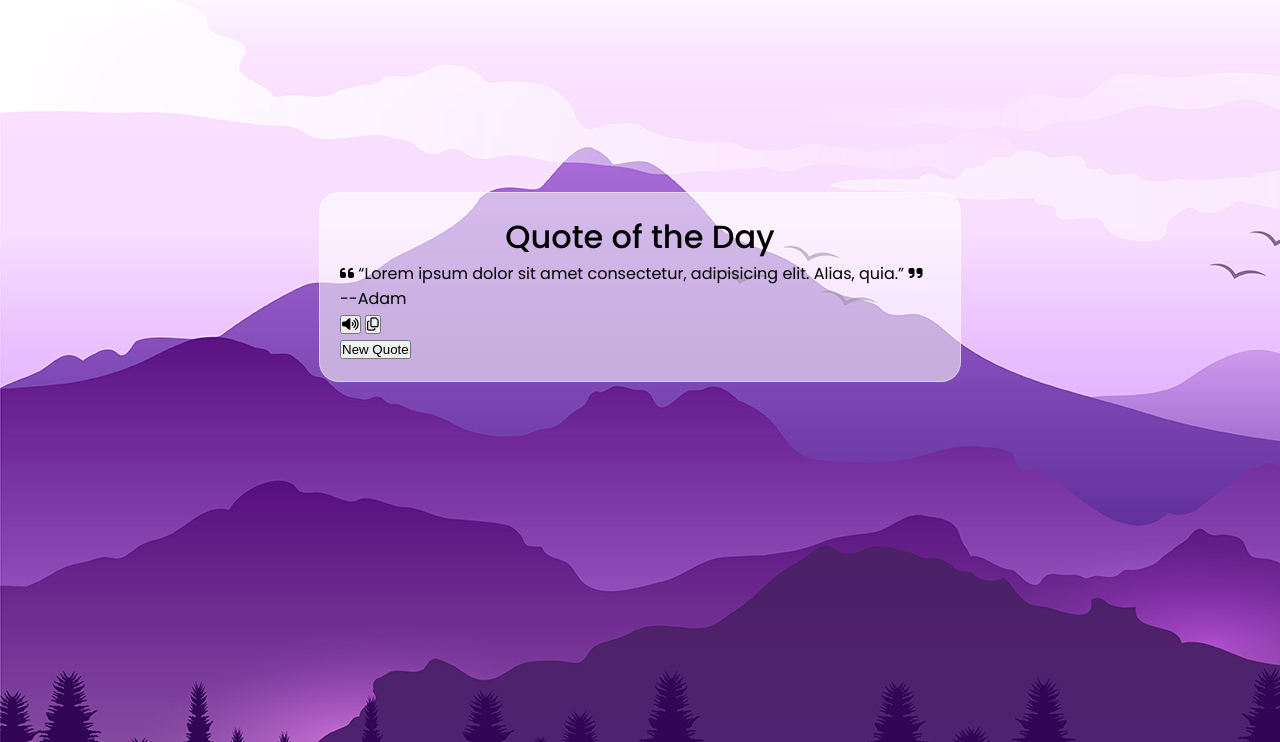
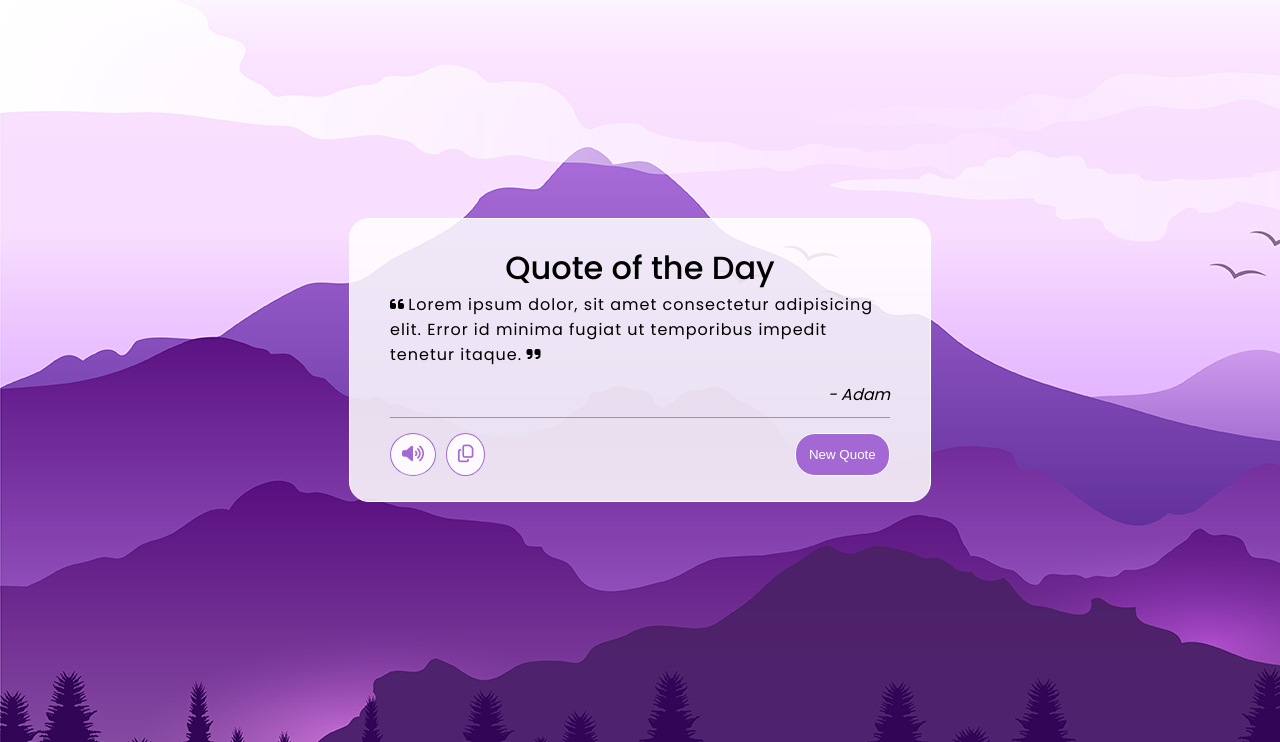
Before and after one commit to mutasim77/JS-Projects, a PHP site: page / in a window 1280 px wide. Shown: the top 742 px of the page. Run offline with PHP 8.4, Linux system fonts and the light colour scheme; some libraries are stand-ins or nearby versions.

Commit message:
Design Finished

```diff
--- a/QuotesApp/index.html
+++ b/QuotesApp/index.html
@@ -15,16 +15,17 @@
         <h1>Quote of the Day</h1>
         <blockquote>
             <i class="fas fa-quote-left"></i>
-            <q>Lorem ipsum dolor sit amet consectetur, adipisicing elit. Alias, quia.</q>
+            <p>Lorem ipsum dolor, sit amet consectetur adipisicing elit. Error id minima fugiat ut temporibus impedit
+                tenetur itaque.</p>
             <i class="fas fa-quote-right"></i>
         </blockquote>
-        <span>--Adam</span>
+        <div class="author">-<span> Adam</span></div>
         <div class="flex justify-between">
             <div class="flex">
-                <button class="btn"><i class="fa-solid fa-volume-high"></i></button>
-                <button class="btn"><i class="fa-regular fa-copy"></i></button>
+                <button class="btn" id="speach"><i class="fa-solid fa-volume-high"></i></button>
+                <button class="btn" id="copy"><i class="fa-regular fa-copy"></i></button>
             </div>
-            <button class="btn">New Quote</button>
+            <button id="change-quote">New Quote</button>
         </div>
     </div>
 
--- a/QuotesApp/styles/css/style.css
+++ b/QuotesApp/styles/css/style.css
@@ -9,17 +9,72 @@ body {
   font-family: "Poppins", sans-serif;
 }
 
+::selection {
+  background: #a368d4;
+  color: #fff;
+}
+
 .container {
-  max-width: 600px;
+  max-width: 500px;
   margin: 0 auto;
-  border: 1px solid rgba(255, 255, 255, 0.4);
-  background: rgba(255, 255, 255, 0.55);
+  border: 1px solid #fff;
+  background: rgba(255, 255, 255, 0.85);
   backdrop-filter: 5px;
   border-radius: 20px;
-  margin-top: 15%;
-  padding: 20px;
+  margin-top: 17%;
+  padding: 25px 40px;
 }
 .container h1 {
   text-align: center;
   font-weight: 500;
+}
+.container p {
+  display: inline;
+  letter-spacing: 1px;
+}
+.container .flex {
+  display: flex;
+}
+.container .justify-between {
+  justify-content: space-between;
+}
+.container .author {
+  margin: 15px 0;
+  text-align: end;
+  padding-bottom: 10px;
+  border-bottom: 1px solid #999;
+  font-style: italic;
+}
+.container button {
+  cursor: pointer;
+}
+.container .btn {
+  border-radius: 50%;
+  padding: 10px 11px;
+  background: rgba(255, 255, 255, 0.85);
+  border: 1px solid #a368d4;
+  color: #a368d4;
+  font-size: 1.1em;
+  transition: all 0.3s ease;
+}
+.container .btn:hover {
+  border-color: #fff;
+  color: #fff;
+  background: #a368d4;
+}
+.container .btn:not(:last-child) {
+  margin-right: 10px;
+}
+.container #change-quote {
+  border: 1px solid #fff;
+  background: #a368d4;
+  color: #fff;
+  border-radius: 20px;
+  padding: 0.2em 1em;
+  transition: all 0.3s ease;
+}
+.container #change-quote:hover {
+  color: #a368d4;
+  background: rgba(255, 255, 255, 0.85);
+  border-color: #a368d4;
 }/*# sourceMappingURL=style.css.map */
--- a/QuotesApp/styles/sass/style.sass
+++ b/QuotesApp/styles/sass/style.sass
@@ -4,23 +4,78 @@
     margin: 0
     padding: 0
 
-$border: rgba(255, 255, 255, 0.40)
-$background: rgba(255, 255, 255, 0.55)
+$border: #fff
+$background: rgba(255, 255, 255, 0.85)
 
 body
     background-image: url('../../img/img.jpg')
     font-family: 'Poppins', sans-serif
 
+::selection
+    background: #a368d4
+    color: $border
+
 .container
-    max-width: 600px
+    max-width: 500px
     margin: 0 auto
     border: 1px solid $border
     background: $background
     backdrop-filter: 5px
     border-radius: 20px
-    margin-top: 15%
-    padding: 20px
+    margin-top: 17%
+    padding: 25px 40px
 
     h1
         text-align: center
         font-weight: 500
+    p
+        display: inline
+        letter-spacing: 1px
+
+    .flex
+        display: flex
+
+    .justify-between
+        justify-content: space-between
+
+    .author
+        margin: 15px 0
+        text-align: end
+        padding-bottom: 10px
+        border-bottom: 1px solid #999
+        font-style: italic
+
+        span
+
+    button
+        cursor: pointer
+
+    .btn
+        border-radius: 50%
+        padding: 10px 11px
+        background: $background
+        border: 1px solid #a368d4
+        color: #a368d4
+        font-size: 1.1em
+        transition: all .3s ease
+
+        &:hover
+            border-color: $border
+            color: $border
+            background: #a368d4
+
+        &:not(:last-child)
+            margin-right: 10px
+
+    #change-quote
+        border: 1px solid $border
+        background: #a368d4
+        color: $border
+        border-radius: 20px
+        padding: .2em 1em
+        transition: all .3s ease
+
+        &:hover
+            color: #a368d4
+            background: $background
+            border-color: #a368d4
```
Also changed, not shown: 1 other file.
